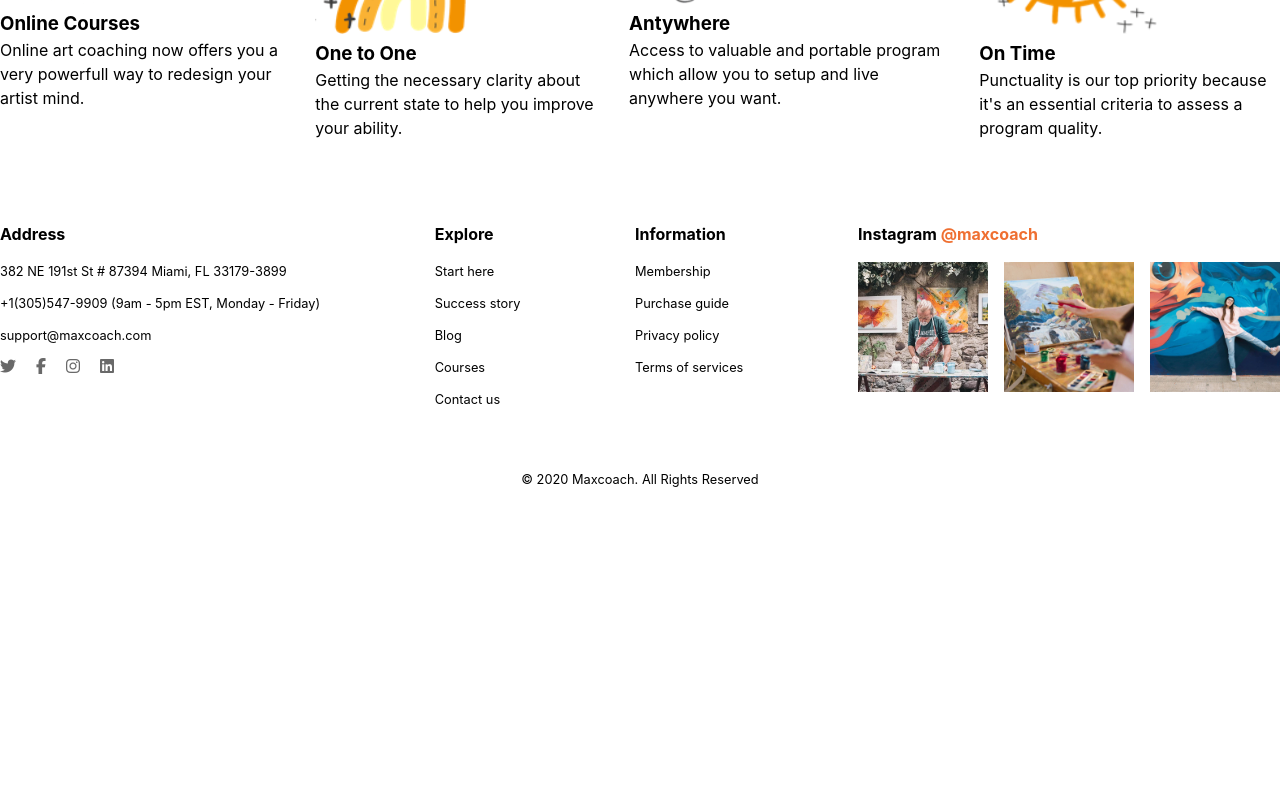
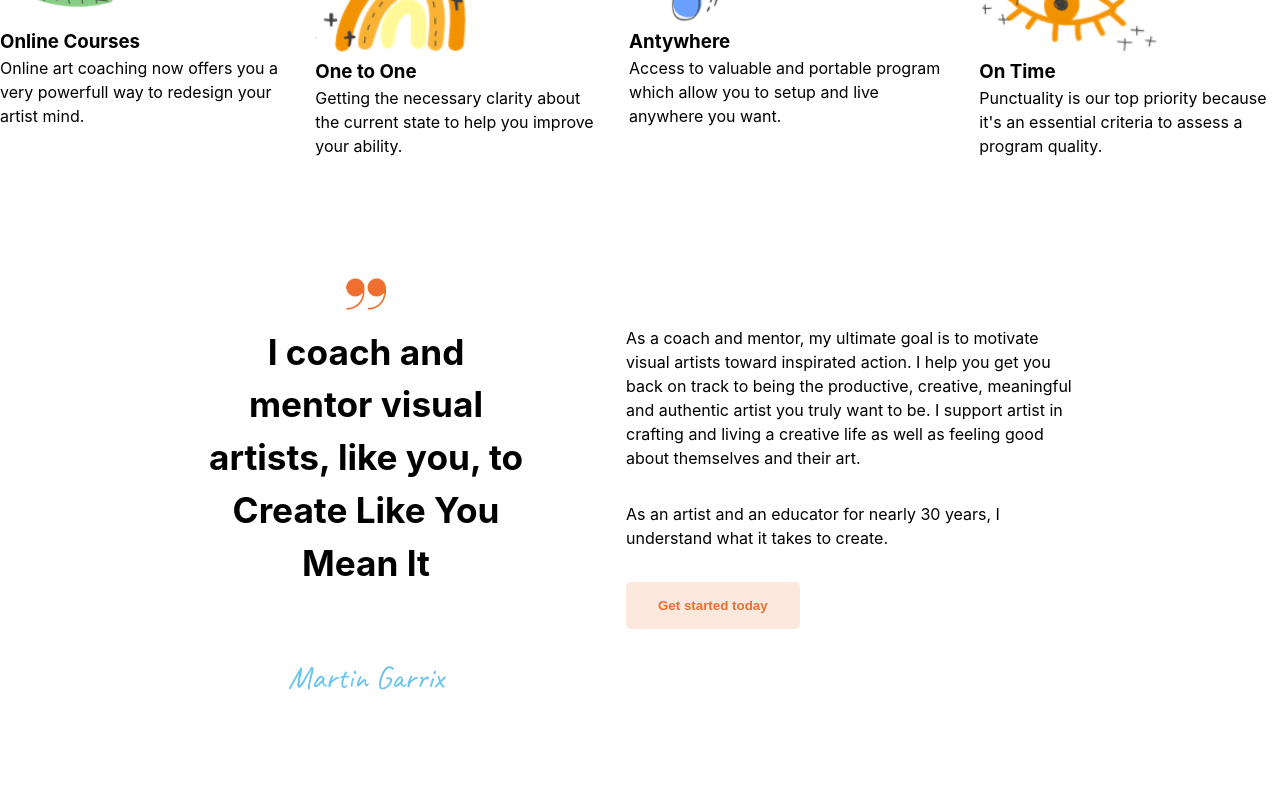
Before and after one commit to christianarca27/proj-html-vuejs, a Vue app: page / in a window 1280 px wide. Shown: the part 1140-1940 px from the top of the page. Before the commit the page ends 1661 px from the top, so only its background shows below. Built offline with nearby package versions, Linux system fonts and the light colour scheme.

Commit message:
feat: impostazione seconda parte della prima sezione + stile

```diff
--- a/src/components/AppMain.vue
+++ b/src/components/AppMain.vue
@@ -1,4 +1,6 @@
 <script>
+import SecondaryButton from './SecondaryButton.vue';
+
 export default {
     name: "AppMain",
 
@@ -28,6 +30,10 @@ export default {
             ],
         }
     },
+
+    components: {
+        SecondaryButton,
+    },
 }
 </script>
 
@@ -36,7 +42,9 @@ export default {
         <section id="section-services">
             <div class="container">
                 <h2>Artist Coaching</h2>
+
                 <strong>I understand what it takes to create.<br> I can help you with</strong>
+
                 <ul id="services-list">
                     <li v-for="service in services">
                         <img :src="'/images/' + service.image" alt="Sevice logo">
@@ -44,21 +52,41 @@ export default {
                         <p>{{ service.description }}</p>
                     </li>
                 </ul>
+
+                <div id="goal">
+                    <div id="goal-left">
+                        <img src="/images/artist-quote-icon.png" alt="">
+                        <strong>I coach and mentor visual artists, like you, to Create Like You Mean It</strong>
+                        <span id="sign">Martin Garrix</span>
+                    </div>
+                    <div id="goal-right">
+                        <p>As a coach and mentor, my ultimate goal is to motivate visual artists toward inspirated action. I
+                            help you get you back on track to being the productive, creative, meaningful and authentic
+                            artist
+                            you truly want to be. I support artist in crafting and living a creative life as well as feeling
+                            good about themselves and their art.</p>
+                        <p>As an artist and an educator for nearly 30 years, I understand what it takes to create.</p>
+                        <SecondaryButton :text="'Get started today'"></SecondaryButton>
+                    </div>
+                </div>
             </div>
+        </section>
+
+        <section>
         </section>
     </main>
 </template>
 
 <style lang="scss" scoped>
 #section-services {
+    padding: 50px 0;
+
     background-image: url("/images/maxcoach-shape-14.png");
     background-size: contain;
     background-position: top;
     background-repeat: no-repeat;
 
     .container {
-        padding: 2rem 0;
-
         display: flex;
         flex-flow: column;
         align-items: center;
@@ -89,6 +117,45 @@ export default {
                 top: 30px;
             }
         }
+
+        #goal {
+            padding: 150px 0;
+
+            display: flex;
+            justify-content: center;
+            gap: 100px;
+
+            #goal-left {
+                width: 25%;
+
+                display: flex;
+                flex-flow: column nowrap;
+                align-items: center;
+                gap: 1rem;
+
+                text-align: center;
+
+                strong {
+                    font-size: 2.2rem;
+                }
+
+                #sign {
+                    font-family: 'Caveat', cursive;
+                    color: #6ac5f1;
+                    font-size: 2rem;
+                }
+            }
+
+            #goal-right {
+                width: 35%;
+                padding-top: calc(32px + 1rem);
+
+                display: flex;
+                flex-flow: column nowrap;
+                align-items: start;
+                gap: 2rem;
+            }
+        }
     }
 }
 </style>
```
